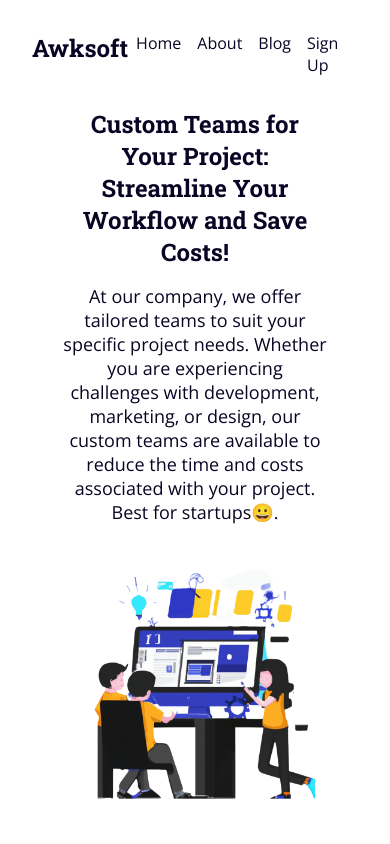
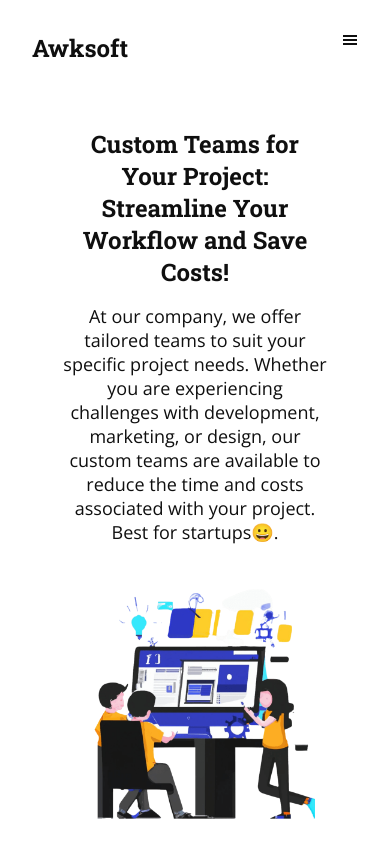
Before and after one commit to muhammad-awais-mumtaz/awksoft, a Next.js app: page / in a window 390 px wide. Shown: the top 844 px of the page. Built offline with nearby package versions, Linux system fonts and the light colour scheme.

Commit message:
added mobile navigation

```diff
--- a/components/actionCall/actionCall.module.css
+++ b/components/actionCall/actionCall.module.css
@@ -16,6 +16,7 @@
   background-color: #0b0324;
   color: #d6d1ce;
   padding: 10px;
+  transition: color 0.5s;
 }
 
 .btn a:hover {
--- a/components/header/header.module.css
+++ b/components/header/header.module.css
@@ -1,7 +1,7 @@
 .cont {
   display: flex;
   justify-content: space-between;
-  margin: 2rem;
+  padding: 2rem;
 }
 
 .nevLinks {
@@ -9,5 +9,46 @@
 }
 
 .nevLinks div {
+  transition: transform 0.5s;
+}
+
+.nevLinks div:hover {
+  transform: scale(1.21);
+}
+
+.nevLinks div a {
+  text-decoration: none;
   margin: 0 0.5rem;
 }
+
+.hamCont {
+  display: none;
+  cursor: pointer;
+  transition: transform 0.4s;
+}
+
+.hamCont:hover {
+  transform: scale(1.3);
+}
+
+.mobCont {
+  display: none;
+}
+
+/* Mobile */
+@media (max-width: 750px) {
+  .cont .nevLinks {
+    display: none;
+  }
+
+  .hamCont {
+    display: block;
+  }
+  .show {
+    display: block;
+  }
+
+  .hide {
+    display: none;
+  }
+}
--- a/components/header/header.tsx
+++ b/components/header/header.tsx
@@ -1,6 +1,20 @@
+"use client";
+
+import Link from "next/link";
 import styles from "./header.module.css";
+import { useState } from "react";
+
+import { GiHamburgerMenu } from "react-icons/gi";
+
+import MobileMenu from "./mobileNav/mobileNav";
 
 export default function Header() {
+  let [clicked, setClicked] = useState(false);
+
+  function handleClick() {
+    setClicked(!clicked);
+    console.log(clicked + "hello");
+  }
   return (
     <>
       <div className={styles.cont}>
@@ -8,11 +22,28 @@ export default function Header() {
           <h1>Awksoft</h1>
         </section>
         <section className={styles.nevLinks}>
-          <div>Home</div>
-          <div>About</div>
-          <div>Blog</div>
-          <div>Sign Up</div>
+          <div>
+            <Link href="/">Home</Link>
+          </div>
+          <div>
+            <Link href="/">About</Link>
+          </div>
+          <div>
+            <Link href="/">Blog</Link>
+          </div>
+          <div>
+            <Link href="/">Sign Up</Link>
+          </div>
         </section>
+        <GiHamburgerMenu
+          className={`${styles.hamCont} ${clicked ? styles.hide : styles.show}`}
+          onClick={handleClick}
+        />
+        <div
+          className={`${styles.mobCont} ${clicked ? styles.show : styles.hide}`}
+        >
+          <MobileMenu clickedTogglerVar={clicked} clickSetter={setClicked} />
+        </div>
       </div>
     </>
   );
--- /dev/null
+++ b/components/header/mobileNav/mobileNav.module.css
@@ -0,0 +1,40 @@
+.mobileMenuCont {
+  position: fixed;
+  top: 0;
+  left: 0;
+  height: 100vh;
+  width: 100vw;
+  background-color: aliceblue;
+  z-index: 1;
+  display: flex;
+  justify-content: center;
+  align-items: center;
+  flex-direction: column;
+}
+
+.nevLinks {
+  margin-top: 1rem;
+}
+
+.nevLinks div {
+  padding-top: 0.5rem;
+}
+
+.nevLinks div a {
+  text-decoration: none;
+}
+
+.crossDiv {
+  cursor: pointer;
+  transition: transform 0.4s;
+}
+
+.crossDiv:hover {
+  transform: scale(1.3);
+}
+
+@media (min-width: 750px) {
+  .mobileMenuCont {
+    display: none;
+  }
+}
--- /dev/null
+++ b/components/header/mobileNav/mobileNav.tsx
@@ -0,0 +1,49 @@
+"use client";
+
+import styles from "./mobileNav.module.css";
+import Link from "next/link";
+
+import { ImCross } from "react-icons/im";
+
+export default function MobileMenu(props: {
+  clickedTogglerVar: boolean;
+  clickSetter: any;
+}) {
+  let { clickedTogglerVar, clickSetter } = props;
+
+  function handleClick() {
+    clickSetter(!clickedTogglerVar);
+  }
+
+  return (
+    <div className={styles.mobileMenuCont}>
+      <div className={styles.mobileMenu}>
+        <section className={styles.crossDivCont}>
+          <ImCross className={styles.crossDiv} onClick={handleClick} />
+        </section>
+        <section className={styles.nevLinks}>
+          <div>
+            <Link href="/" onClick={handleClick}>
+              Home
+            </Link>
+          </div>
+          <div>
+            <Link href="/" onClick={handleClick}>
+              About
+            </Link>
+          </div>
+          <div>
+            <Link href="/" onClick={handleClick}>
+              Blog
+            </Link>
+          </div>
+          <div>
+            <Link href="/" onClick={handleClick}>
+              Sign Up
+            </Link>
+          </div>
+        </section>
+      </div>
+    </div>
+  );
+}
--- a/package.json
+++ b/package.json
@@ -15,6 +15,7 @@
     "next": "13.4.3",
     "react": "18.2.0",
     "react-dom": "18.2.0",
+    "react-icons": "^4.8.0",
     "typescript": "5.0.4"
   }
 }
--- a/src/app/globals.css
+++ b/src/app/globals.css
@@ -21,7 +21,7 @@ body {
   padding: 0;
   margin: 0;
   font-family: "Open Sans", sans-serif;
-  color: #0b0324;
+  color: #0f0f0f;
 }
 
 h1,
```
Also changed, not shown: 1 other file (tests, documents, lock files or other folders).
